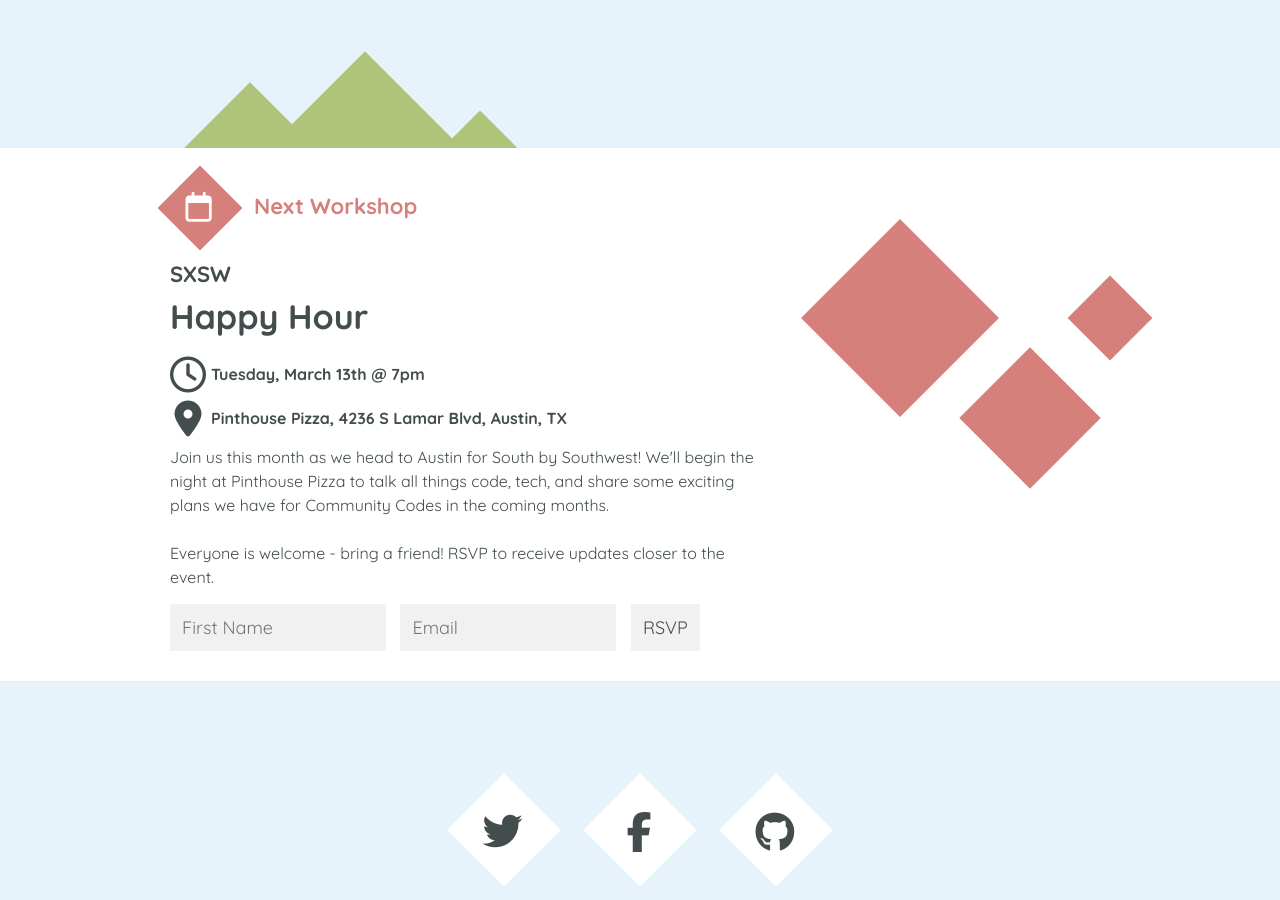
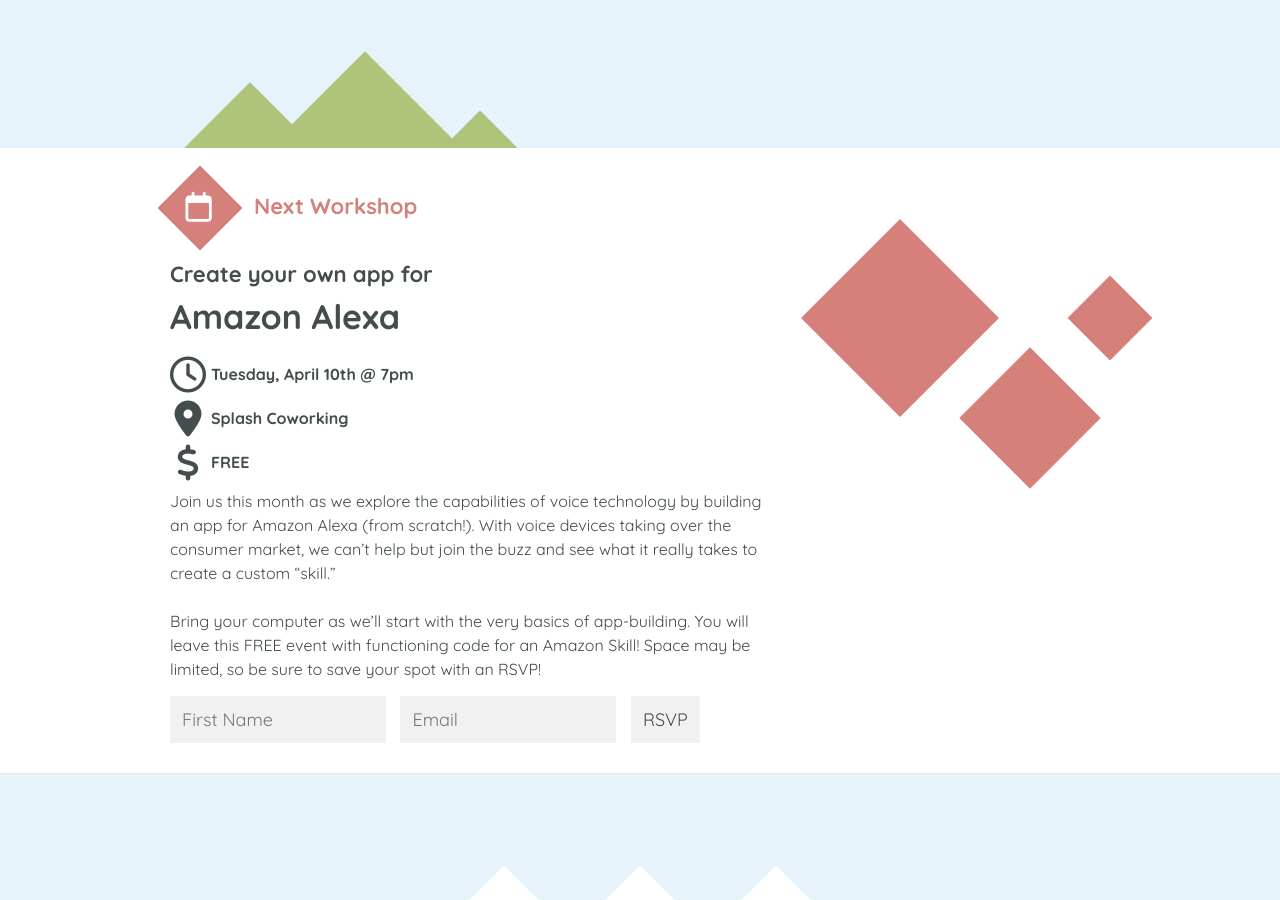
Before and after one commit to CommunityCodes/communitycodes.github.io, a Jekyll site: the page built from index.html, in a window 1280 px wide and 900 px high, scrolled down 451 px. Built offline with Jekyll 4.4.1, drawn with Linux system fonts in a browser that asks for light colours; nearby versions of some CDN libraries.

Commit message:
Find your voice with Amazon Alexa
New event details.

```diff
--- a/index.html
+++ b/index.html
@@ -15,18 +15,18 @@
             <div class="icon"><i class="fa fa-calendar-o" aria-hidden="true"></i></div>
             <h2>Next Workshop</h2>
           </div>
-          <h4>SXSW</h4>
-          <h3>Happy Hour</h3>
-          <div class="date"><i class="fa fa-clock-o" aria-hidden="true"></i><p>Tuesday, March 13th @ 7pm</p></div>
-          <div class="location"><i class="fa fa-map-marker" aria-hidden="true"></i><a href="https://www.google.com/maps/place/Pinthouse+Pizza/@30.236083,-97.7980857,17z/data=!3m1!4b1!4m5!3m4!1s0x865b4b307844d345:0xecc88255cd66fdf4!8m2!3d30.236083!4d-97.795897" target="_blank"><p>Pinthouse Pizza<span>,</span> 4236 S Lamar Blvd, Austin, TX</p></a></div>
-          <!--<div class="free"><i class="fa fa-dollar" aria-hidden="true"></i><p>FREE</p></div>-->
+          <h4>Create your own app for</h4>
+          <h3>Amazon Alexa</h3>
+          <div class="date"><i class="fa fa-clock-o" aria-hidden="true"></i><p>Tuesday, April 10th @ 7pm</p></div>
+          <div class="location"><i class="fa fa-map-marker" aria-hidden="true"></i><a href="https://www.google.com/maps/dir/''/splashcoworking/data=!4m5!4m4!1m0!1m2!1m1!1s0x865ca8665edf10cf:0xe81fc4ee612c86a7?sa=X&ved=0ahUKEwjTo_y9kIHaAhUEd6wKHUuzAREQ9RcIfDAM" target="_blank"><p>Splash Coworking</p></a></div>
+          <div class="free"><i class="fa fa-dollar" aria-hidden="true"></i><p>FREE</p></div>
           <!--<div class="file"><i class="fa fa-file" aria-hidden="true"></i><a href="/checklist.pdf"><p>checklist.pdf</p></a></div>-->
           <p class="description">
 
-            Join us this month as we head to Austin for South by Southwest! We'll begin the night at Pinthouse Pizza to talk all things code, tech, and share some exciting plans we have for Community Codes in the coming months.
+            Join us this month as we explore the capabilities of voice technology by building an app for Amazon Alexa (from scratch!). With voice devices taking over the consumer market, we can’t help but join the buzz and see what it really takes to create a custom “<a href="https://www.amazon.com/b?ie=UTF8&node=13727921011" target="_blank">skill</a>.”
             <br>
             <br>
-            Everyone is welcome - bring a friend! RSVP to receive updates closer to the event.
+            Bring your computer as we’ll start with the very basics of app-building. You will leave this FREE event with functioning code for an Amazon Skill! Space may be limited, so be sure to save your spot with an RSVP!
 
           </p>
         </div>
```
